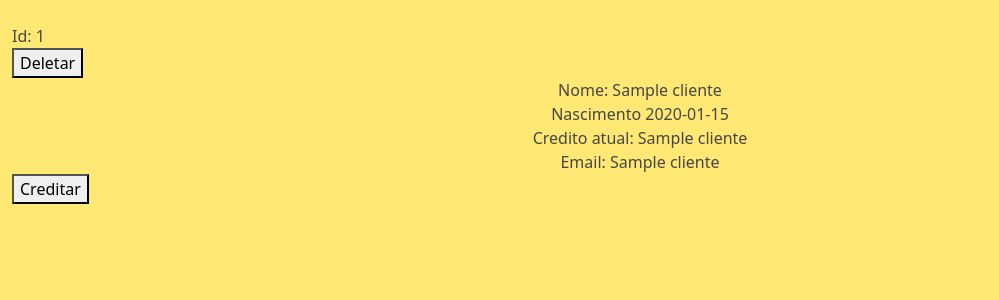
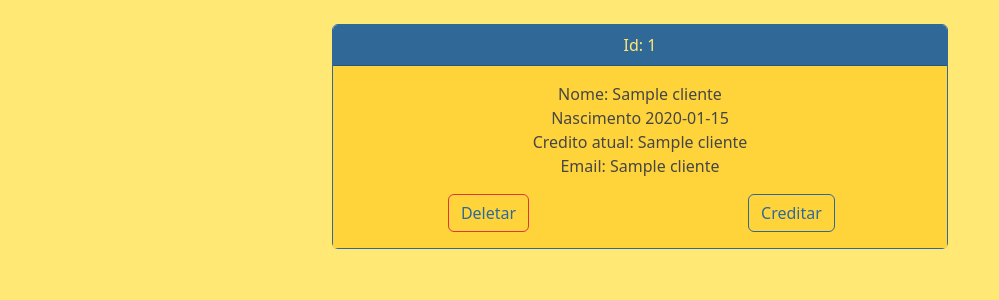
Before and after one commit to CarlosNR/Ston, a Flask app: page /read/clientes in a window 1280 px wide. Shown: the part 86-386 px from the top of the page, without its empty margins (0-999 px from the left). Run offline with Flask 2, Linux system fonts and the light colour scheme; a database or web service that is not in the repository returns one stand-in record (values such as "Sample title"); some libraries are stand-ins or nearby versions.

Commit message:
front: listaClientes

```diff
--- a/src/static/css/main.css
+++ b/src/static/css/main.css
@@ -12,14 +12,14 @@ body{
     color: var(--cinza) !important;
 }
 
+hr{
+    /*font-size: calc([minimum size] + ([maximum size] - [minimum size]) * ((100vw - [minimum viewport width]) / ([maximum viewport width] - [minimum viewport width])));*/
+    margin: calc(2px + (10 - 2) * ((100vw - 300px) / (1600 - 300))) !important;
+}
+
 p{
     text-align: center;
     margin: 0 !important;
-}
-
-hr{
-    /*font-size: calc([minimum size] + ([maximum size] - [minimum size]) * ((100vw - [minimum viewport width]) / ([maximum viewport width] - [minimum viewport width])));*/
-    margin: calc(2px + (10 - 2) * ((100vw - 300px) / (1600 - 300))) !important;
 }
 
 #rowHome{
@@ -65,6 +65,8 @@ hr{
 #cardButton{
     border-color: var(--azulForte);
     color: var(--azulForte);
+    background-color: var(--amareloForte);
+
 }
 
 #cardButton:hover{
@@ -72,13 +74,30 @@ hr{
     color: var(--cinza) !important;
 }
 
+#cardButtonDanger{
+    border-color: #dc3545;
+    background-color: var(--amareloForte);
+    color: var(--azulForte);
+}
+
+#cardButtonDanger:hover{
+    border-color: #bb2d3b;
+    background-color: #bb2d3b;
+    color: var(--amareloForte);
+}
+
 .form-label{
     margin-bottom: 0 !important;
 }
 
 @media (max-width: 768) {
-
     #colHome{
         transform: translate(0,400%) !important;
     }
 }
+
+@media (max-width: 991px) {
+    p{
+        font-size: calc(20px + (26 - 20) * ((100vw - 300px) / (1600 - 300))) !important;
+    }
+}
--- a/src/templates/public/Clientes/listaClientes.html
+++ b/src/templates/public/Clientes/listaClientes.html
@@ -3,29 +3,54 @@
 {% block content %}
 
 {% if idApagado %}
+    <div class="row">
+        <div class="col">
             <p>O cliente de id {{idApagado}} foi removido com sucesso.</p>
+        </div>
+    </div>
     {% endif %}
 
 {% if mensagemCredita %}
+    <div class="row">
+        <div class="col">
             <p>{{mensagemCredita}}</p>
+        </div>
+    </div>
     {% endif %}
 
+{% if listaClientes %}
     {% for cliente in listaClientes %}
-    <br>
-    Id: {{cliente.0}}
-    <form action="/delete/cliente/{{cliente.0}}" method="POST">
-        <button>Deletar</button>
-    </form>
+        <div class="row justify-content-center my-4">
+            <div class="col-8 col-md-6 align-items-center">
+                <div class="card" id="card">
+                    <div class="card-header" id="cardHeader">
+                        <p>Id: {{cliente.0}}</p>
+                    </div>
+                    <div class="card-body" id="cardBody">
                         <p>Nome: {{cliente.1}} </p>
                         <p>Nascimento {{cliente.2.strftime('%d/%m/%Y')}}</p>
                         <p>Credito atual: {{cliente.3}}</p>
                         <p>Email: {{cliente.5}}</p>
+
+                        <div class="row align-items-center mt-3">
+                            <div class="col-6 text-center">
+                                <form action="/delete/cliente/{{cliente.0}}" method="POST">
+                                    <button class="btn btn-danger" type="submit" id="cardButtonDanger"><p>Deletar</p></button>
+                                </form>
+                            </div>
+                            <div class="col-6 text-center">
                                 <form action="/update/cliente/credito/{{cliente.0}}/{{cliente.3}}" method="POST">
-        <button>Creditar</button>
+                                    <button class="btn btn-success" type="submit" id="cardButton"><p>Creditar</p></button>
                                 </form>
-
+                            </div>
+                        <p></div></p>
+                    </div>
+                </div>
+            </div>
+        </div>
     {% else %}
-        Não há clientes cadastrados.
+        <p>Não há clientes cadastrados.</p>
     {% endfor %}
 
+{% endif %}
 {% endblock %}
--- a/src/templates/public/Clientes/logaCliente.html
+++ b/src/templates/public/Clientes/logaCliente.html
@@ -24,12 +24,12 @@
                     <form name="formLoginCliente" class action="/read/cliente/login" method="POST">
                         <div class="row my-2 align-items-center">
 
-                            <div class="col-sm-3"><label for="email" class="form-label">Email:</label></div>
+                            <div class="col-sm-3"><label for="email" class="form-label"><p>Email:</p></label></div>
                             <div class="col-sm-9"><input type="text" class="form-control" name="email" placeholder="exemplo@exemplo.com" onfocusout="validarLoginClienteEmail()"></div>
                             </div>
                             <div class="row my-2 align-items-center">
 
-                            <div class="col-sm-3"><label for="senha" class="form-label">Senha:</label></div>
+                            <div class="col-sm-3"><label for="senha" class="form-label"><p>Senha:</p></label></div>
                             <div class="col-sm-9"><input type="password" class="form-control" name="senha" placeholder="******" onfocusout="validarLoginClienteSenha()"></div>
 
                             <div class="col-12 mt-4 text-center"><button class="btn" type="submit" id="cardButton">Login</button></div>
```
Lines whose indentation alone changed are shown as unchanged.
